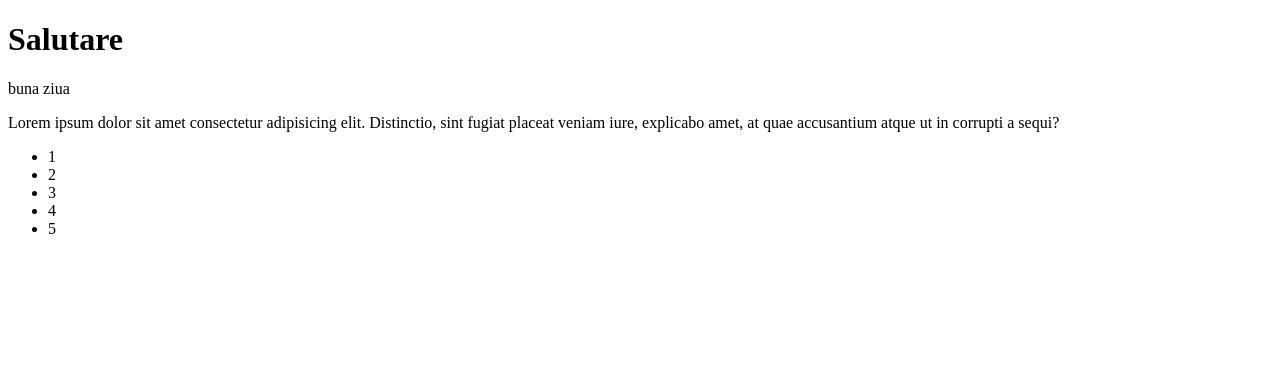
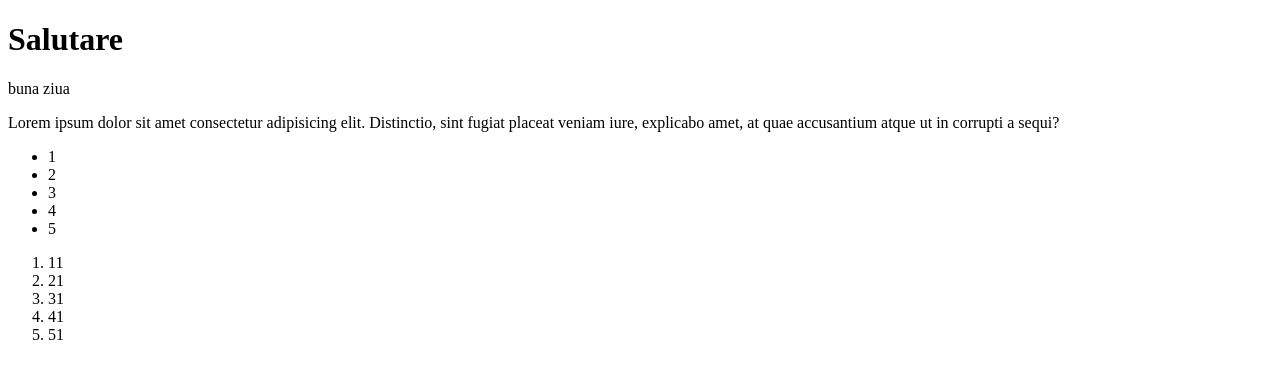
Before and after one commit to xear85/Web_Tekwill_test, a plain HTML site: page index.html in a window 1280 px wide. Drawn offline with Linux system fonts and the light colour scheme.

Commit message:
Update index.html

```diff
--- a/index.html
+++ b/index.html
@@ -21,5 +21,13 @@
         <li>4</li>
         <li>5</li>
     </ul>
+
+        <ol>
+        <li>11</li>
+        <li>21</li>
+        <li>31</li>
+        <li>41</li>
+        <li>51</li>
+    </ol>
 </body>
 </html>
```
